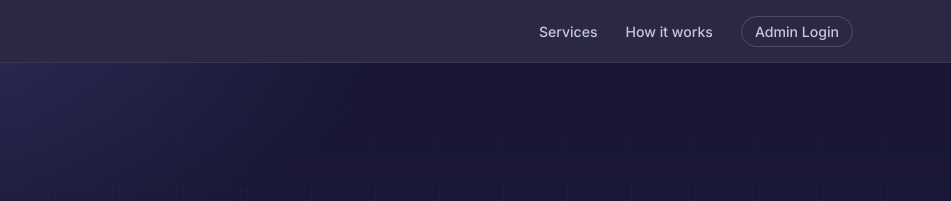
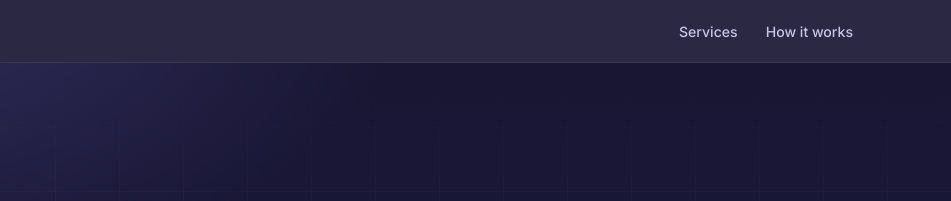
Before and after one commit to pdobhbinternational-pixel/BHB-Admin-Sales-Dashboard, a website: page public/landing.html in a window 1280 px wide. Shown: the top 201 px of the page, 329-1280 px from the left. Drawn offline with Linux system fonts and the light colour scheme.

Commit message:
Removed the login button at navigation

```diff
--- a/public/landing.html
+++ b/public/landing.html
@@ -231,7 +231,6 @@
     <div class="nav-links">
       <a href="#services">Services</a>
       <a href="#how-it-works">How it works</a>
-      <a href="/login.html" class="nav-admin">Admin Login</a>
     </div>
   </div>
 </nav>
```
